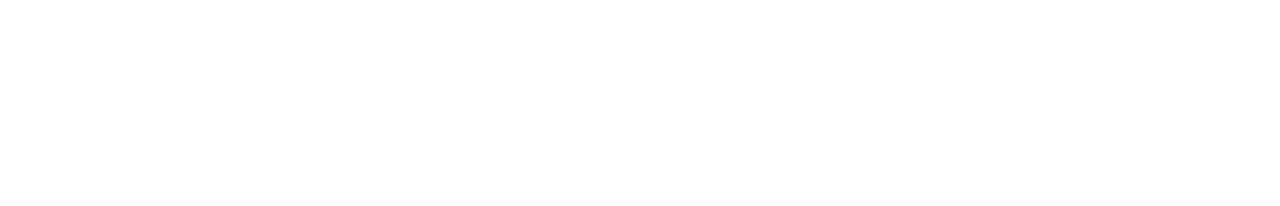
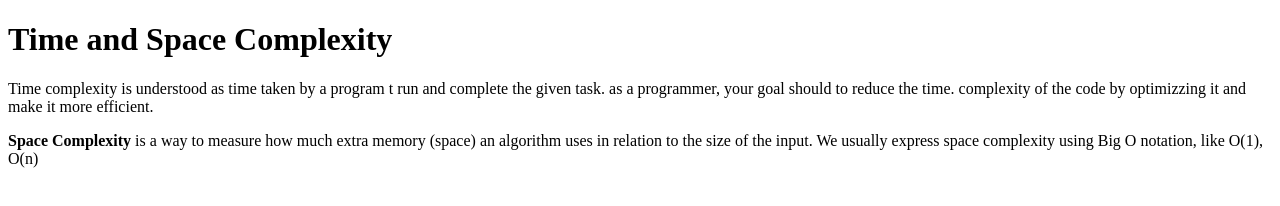
Before and after one commit to acciojob/time-and-space-complexity-VishnuBaghel559, a website: page main.html in a window 1280 px wide. Drawn offline with Linux system fonts and the light colour scheme.

Commit message:
created a submission

```diff
--- a/main.html
+++ b/main.html
@@ -8,6 +8,10 @@
 
 <body>
 	<!-- the entire body must be written by student -->
+	<h1>Time and Space Complexity</h1>
+	<p>Time complexity is understood as time taken by a program t run and complete the given task. as a programmer, your goal should to reduce the time. complexity of the code by optimizzing it and make it more efficient. </p>
+
+	<p><b>Space Complexity</b> is a way to measure how much extra memory (space) an algorithm uses in relation to the size of the input. We usually express space complexity using Big O notation, like O(1), O(n)</p>
     <script type="text/javascript" src="./script.js">
 </script>
 
```
